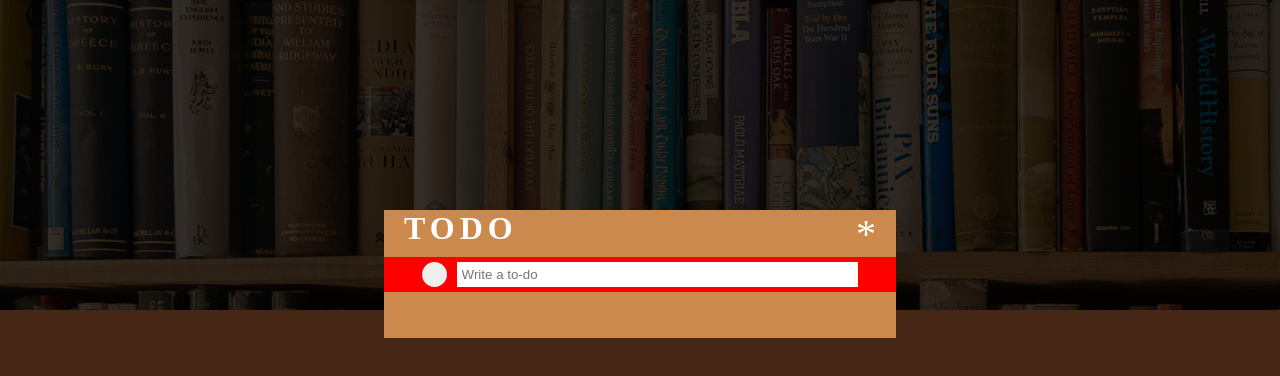
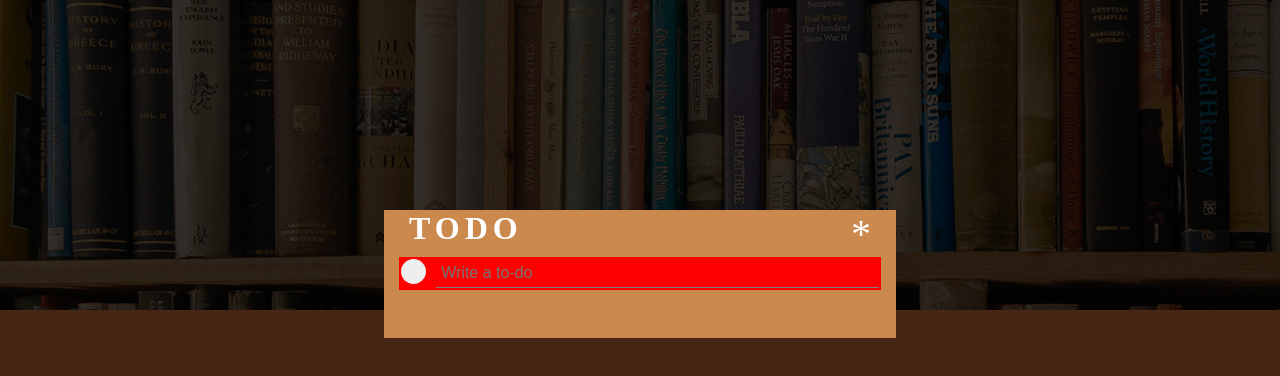
Before and after one commit to Robotron2/Todo-design, a plain HTML site: page index.html in a window 1280 px wide. Drawn offline with Linux system fonts and the light colour scheme.

Commit message:
TODO header aligned with TODO input

```diff
--- a/styles.css
+++ b/styles.css
@@ -49,7 +49,7 @@ body {
 .todo-header {
 	display: flex;
 	justify-content: space-between;
-	padding: 0 20px;
+	padding: 0 25px;
 }
 
 .todo-header h4 {
@@ -63,10 +63,11 @@ body {
 
 .todo-input {
 	display: flex;
-	width: 100%;
+	width: 94%;
 	background-color: red;
-	padding: 1%;
-	justify-content: center;
+	padding: 0.4%;
+	justify-content: space-around;
+	margin: 0 auto;
 }
 
 /* The container */
@@ -132,9 +133,13 @@ body {
 }
 
 .text-input {
-	width: 80%;
+	width: 100%;
 	padding: 0.3rem;
 	border: 0;
+	font-size: medium;
+	background: transparent;
+	border-bottom: 1px solid grey;
+	color: var(--color-white);
 }
 
 .text-input:focus,
```
